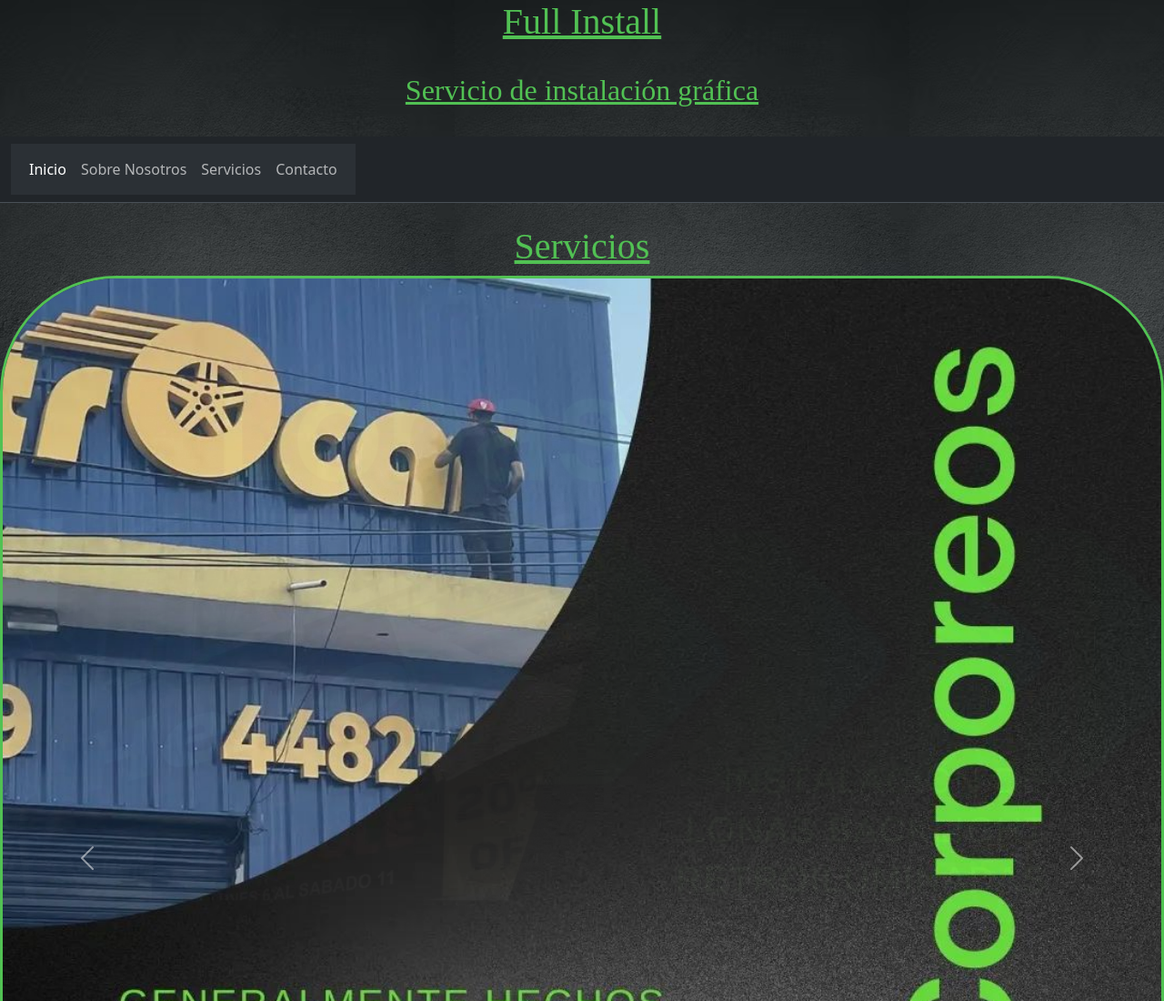
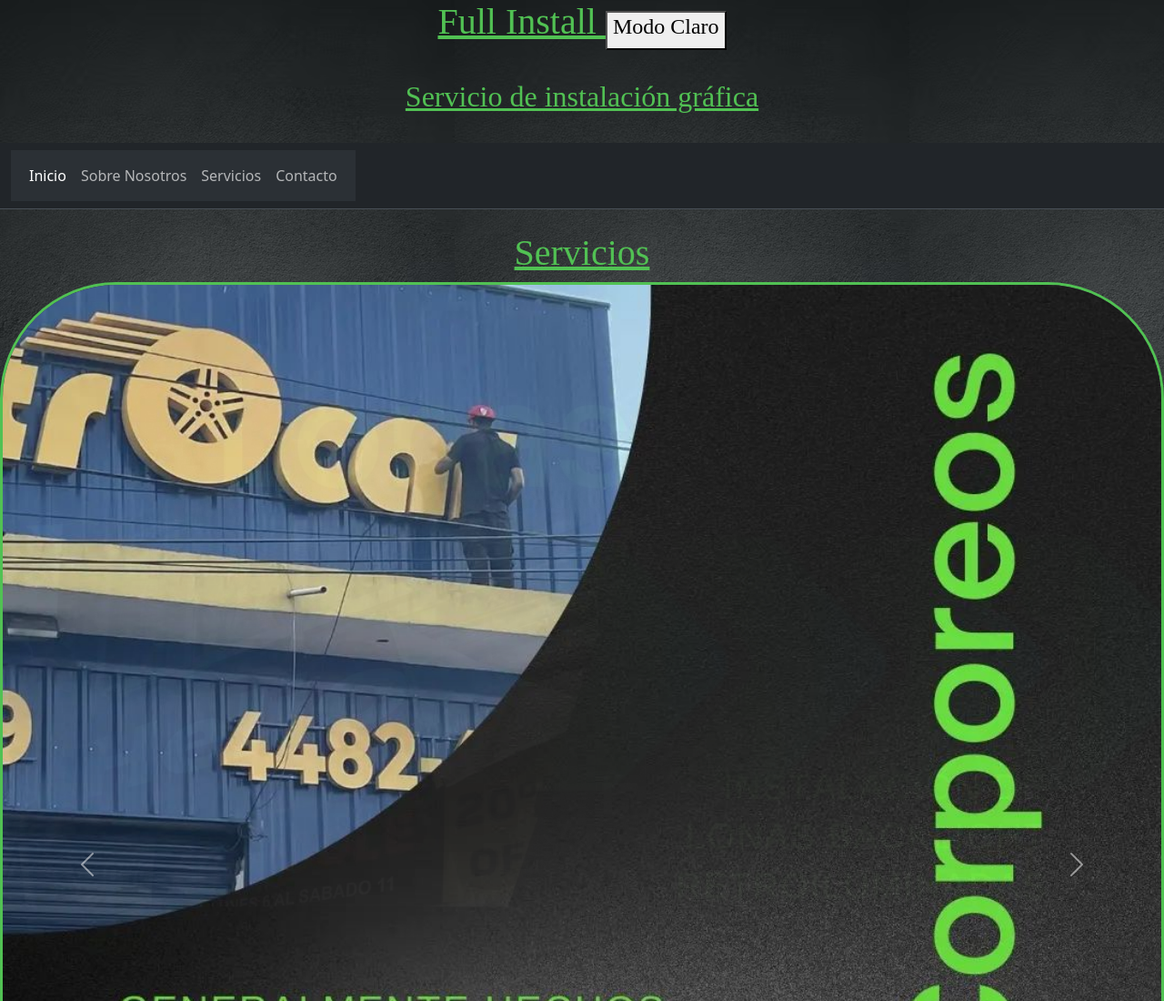
Before and after one commit to UrielBravoo/Pagina-Full-Install, a plain HTML site: page index.html in a window 1280 px wide. Shown: the top 1100 px of the page at 91% size. Drawn offline with nearby package versions, Linux system fonts and the light colour scheme.

Commit message:
Update index.html

```diff
--- a/index.html
+++ b/index.html
@@ -14,7 +14,8 @@
 
 <body>
   <div id="titulo" class="container">
-    <h1>Full Install</h1>
+    <h1>Full Install <button id="myButton"><h4>Modo Claro</h4></button></h1>
+
     <br>
     <h2>Servicio de instalación gráfica</h2>
 
```
